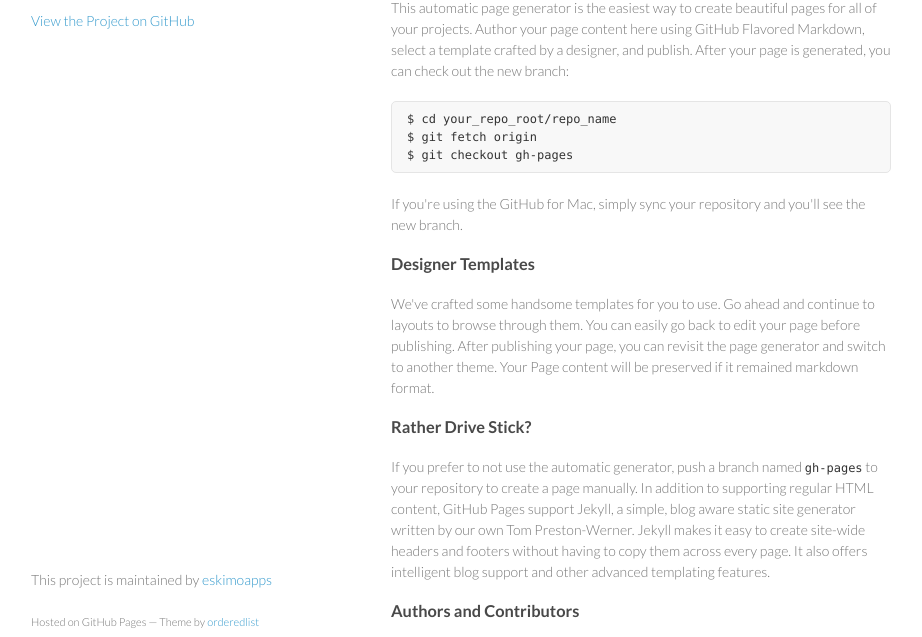
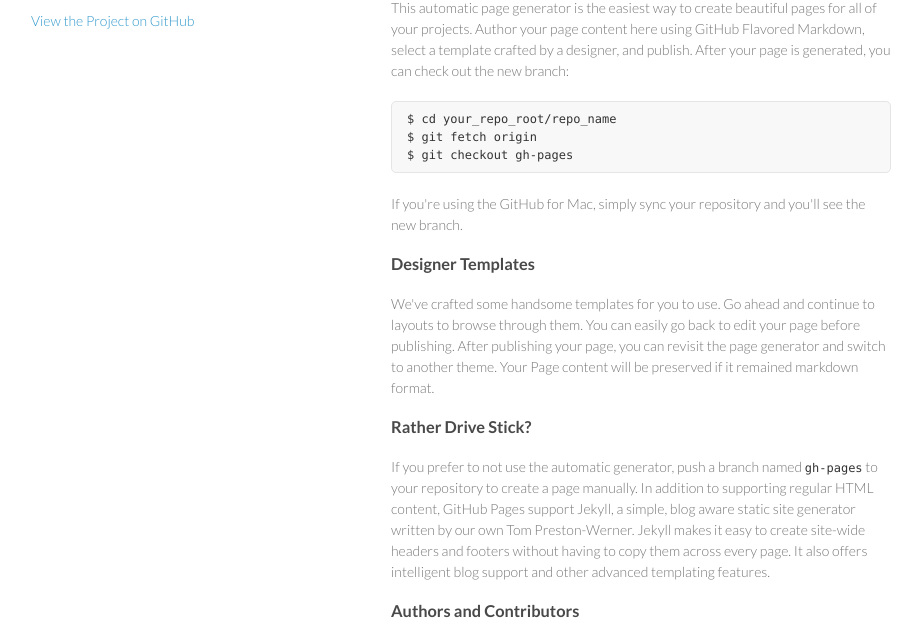
Before and after one commit to davebren/davebren.me, a plain HTML site: page index.html in a window 1280 px wide. Shown: the part 99-736 px from the top of the page, without its empty margins (179-1101 px from the left). Drawn offline with Linux system fonts and the light colour scheme.

Commit message:
Update index.html

```diff
--- a/index.html
+++ b/index.html
@@ -53,8 +53,6 @@ $ git checkout gh-pages
 <p>Having trouble with Pages? Check out the documentation at <a href="https://help.github.com/pages">https://help.github.com/pages</a> or contact <a href="mailto:support@github.com">support@github.com</a> and we’ll help you sort it out.</p>
       </section>
       <footer>
-        <p>This project is maintained by <a href="https://github.com/eskimoapps">eskimoapps</a></p>
-        <p><small>Hosted on GitHub Pages &mdash; Theme by <a href="https://github.com/orderedlist">orderedlist</a></small></p>
       </footer>
     </div>
     <script src="javascripts/scale.fix.js"></script>
```
